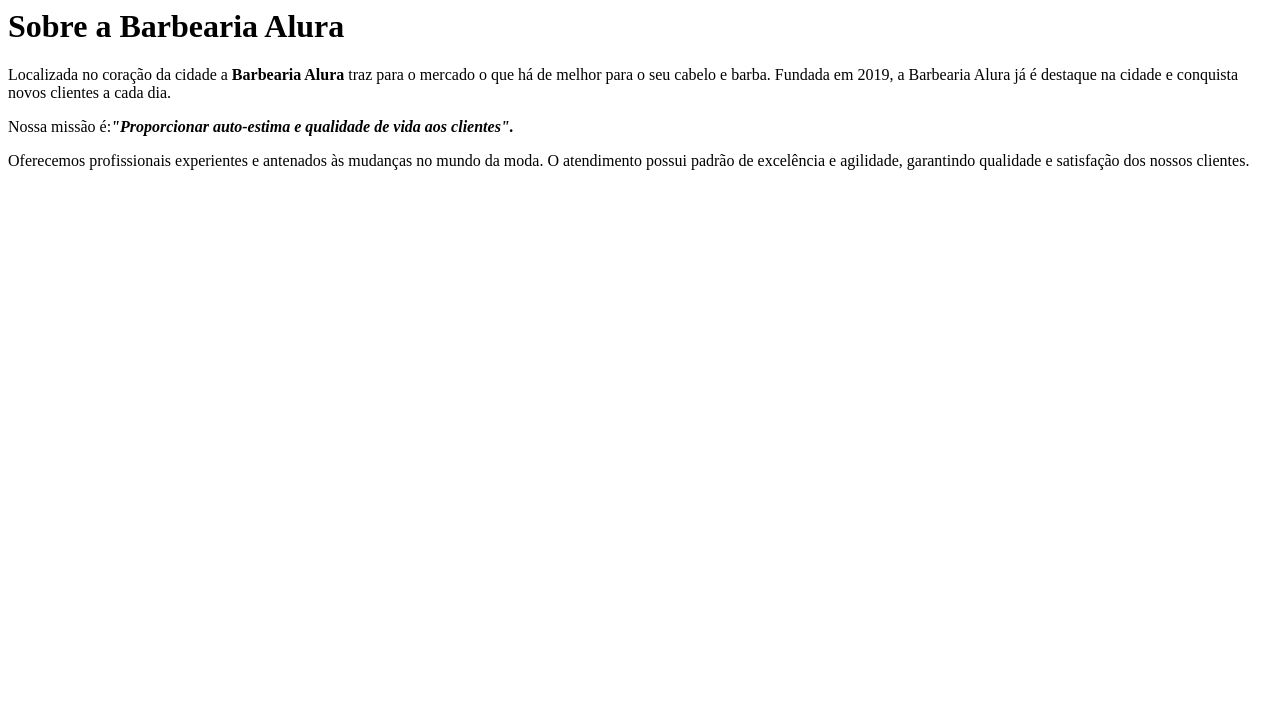
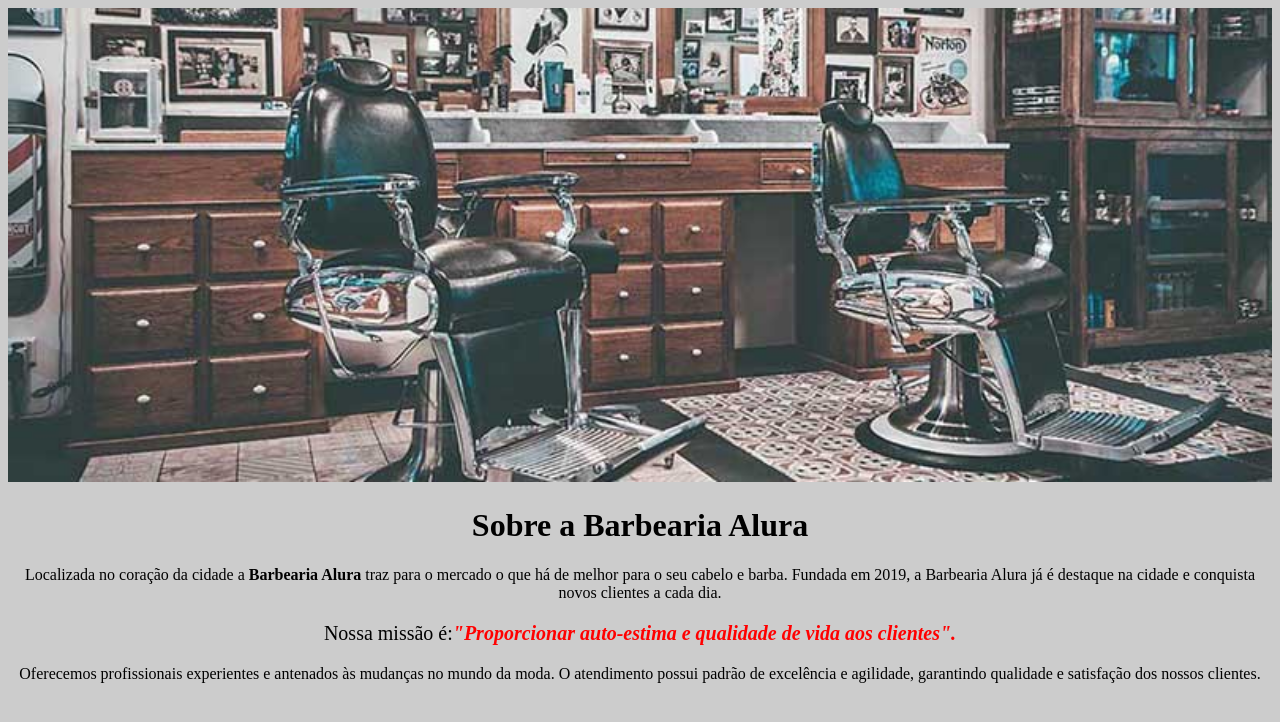
Before and after one commit to mgalvao52/CursoAluraTeste, a plain HTML site: page Index.html in a window 1280 px wide. Drawn offline with Linux system fonts and the light colour scheme.

Commit message:
Adicionando arquivo de estilo e imagem

```diff
--- a/Index.html
+++ b/Index.html
@@ -1,7 +1,19 @@
-<h1>Sobre a Barbearia Alura</h1>
+<!DOCTYPE html>
+<html lang="pt-BR">
+    <head>
+        <meta charset="UTF-8">
+        <title>Barbearia Alura</title>
+        <link rel="stylesheet" href="style.css">
+    </head>
+    <body>
+        <img id="banner" src="banner.jpg">
+        <h1 style="text-align: center;">Sobre a Barbearia Alura</h1>
 
-<p>Localizada no coração da cidade a <strong>Barbearia Alura</strong> traz para o mercado o que há de melhor para o seu cabelo e barba. Fundada em 2019, a Barbearia Alura já é destaque na cidade e conquista novos clientes a cada dia.</p>
+        <p>Localizada no coração da cidade a <strong>Barbearia Alura</strong> traz para o mercado o que há de melhor para o seu cabelo e barba. Fundada em 2019, a Barbearia Alura já é destaque na cidade e conquista novos clientes a cada dia.</p>
 
-<p>Nossa missão é:<em><strong>"Proporcionar auto-estima e qualidade de vida aos clientes".</p></strong></em>
+        <p id="missao" style="font-size:20px">Nossa missão é:<em><strong>"Proporcionar auto-estima e qualidade de vida aos clientes".</p></strong></em>
 
-<p>Oferecemos profissionais experientes e antenados às mudanças no mundo da moda. O atendimento possui padrão de excelência e agilidade, garantindo qualidade e satisfação dos nossos clientes.</p>
+        <p>Oferecemos profissionais experientes e antenados às mudanças no mundo da moda. O atendimento possui padrão de excelência e agilidade, garantindo qualidade e satisfação dos nossos clientes.</p>
+
+    </body>
+</html>
--- /dev/null
+++ b/style.css
@@ -0,0 +1,19 @@
+body{
+    background: #cccccc;
+}
+#banner{
+    width: 100%;
+}
+h1{
+    text-align: center;
+}
+
+p{
+    text-align: center;
+}
+#missao{
+    font-size: 20px;
+}
+em strong{
+    color: #ff0000;
+}
```
Also changed, not shown: banner.jpg (added).
